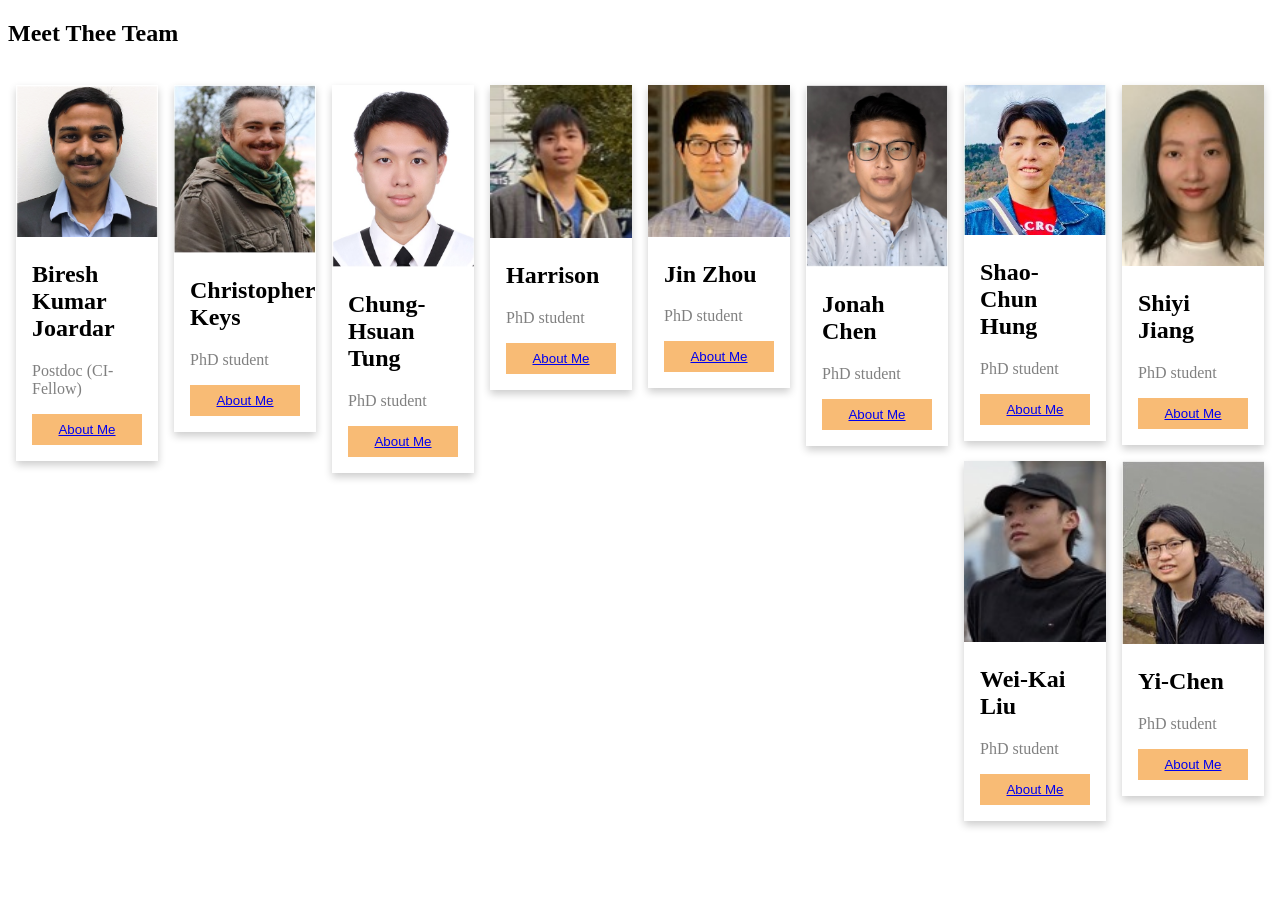
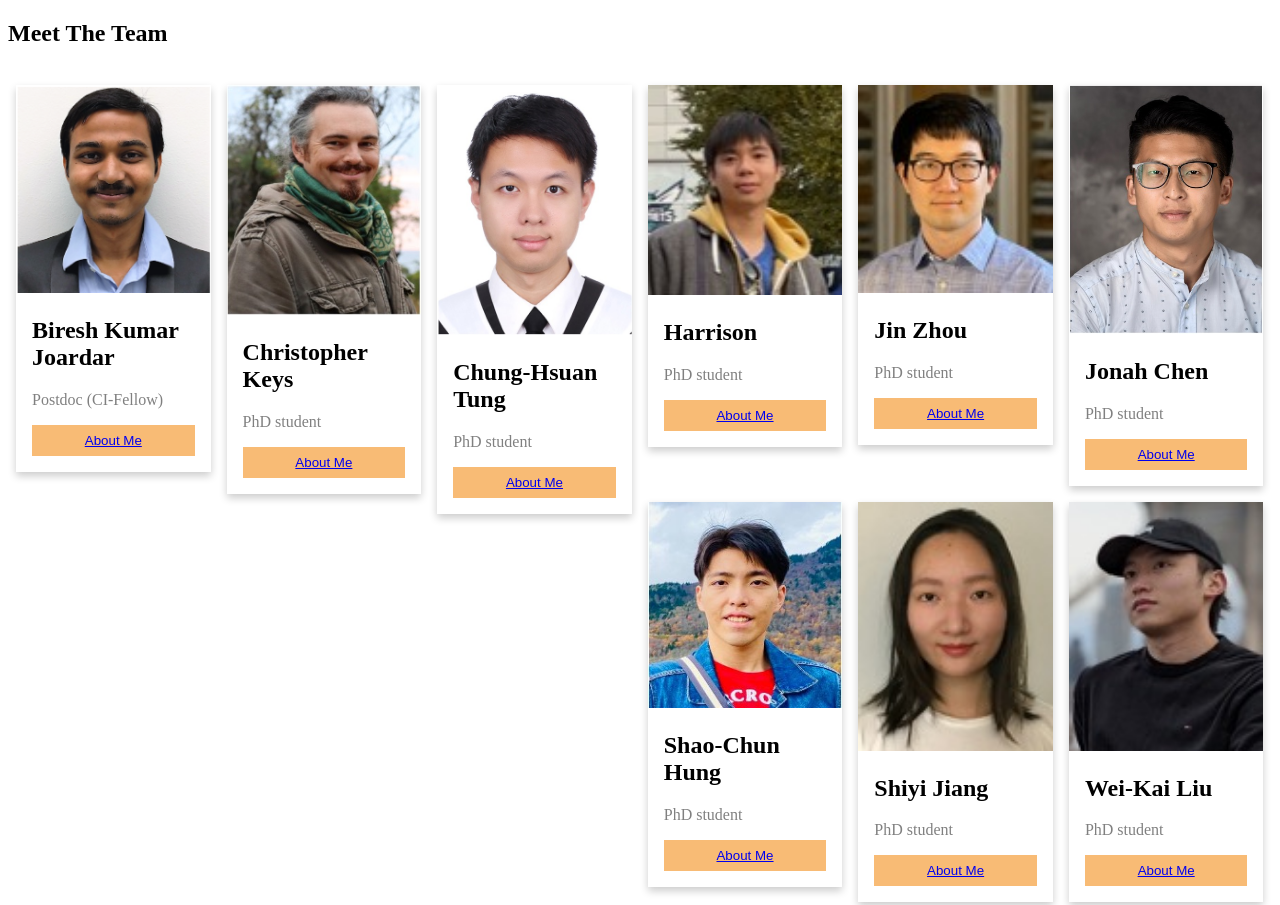
Before and after one commit to bjoardar/bjoardar.github.io, a website: page MyTesting/bio.html in a window 1280 px wide. Shown: the top 905 px of the page. Before the commit the page ends 845 px from the top, so only its background shows below. Drawn offline with Linux system fonts and the light colour scheme.

Commit message:
Update bio.html

```diff
--- a/MyTesting/bio.html
+++ b/MyTesting/bio.html
@@ -14,7 +14,7 @@ html {
 
 .column {
   float: left;
-  width: 12.5%;
+  width: 16.66%;
   margin-bottom: 16px;
   padding: 0 8px;
 }
@@ -66,7 +66,7 @@ html {
 </head>
 <body>
 
-<h2>Meet Thee Team</h2>
+<h2>Meet The Team</h2>
 
 <br>
 
```
